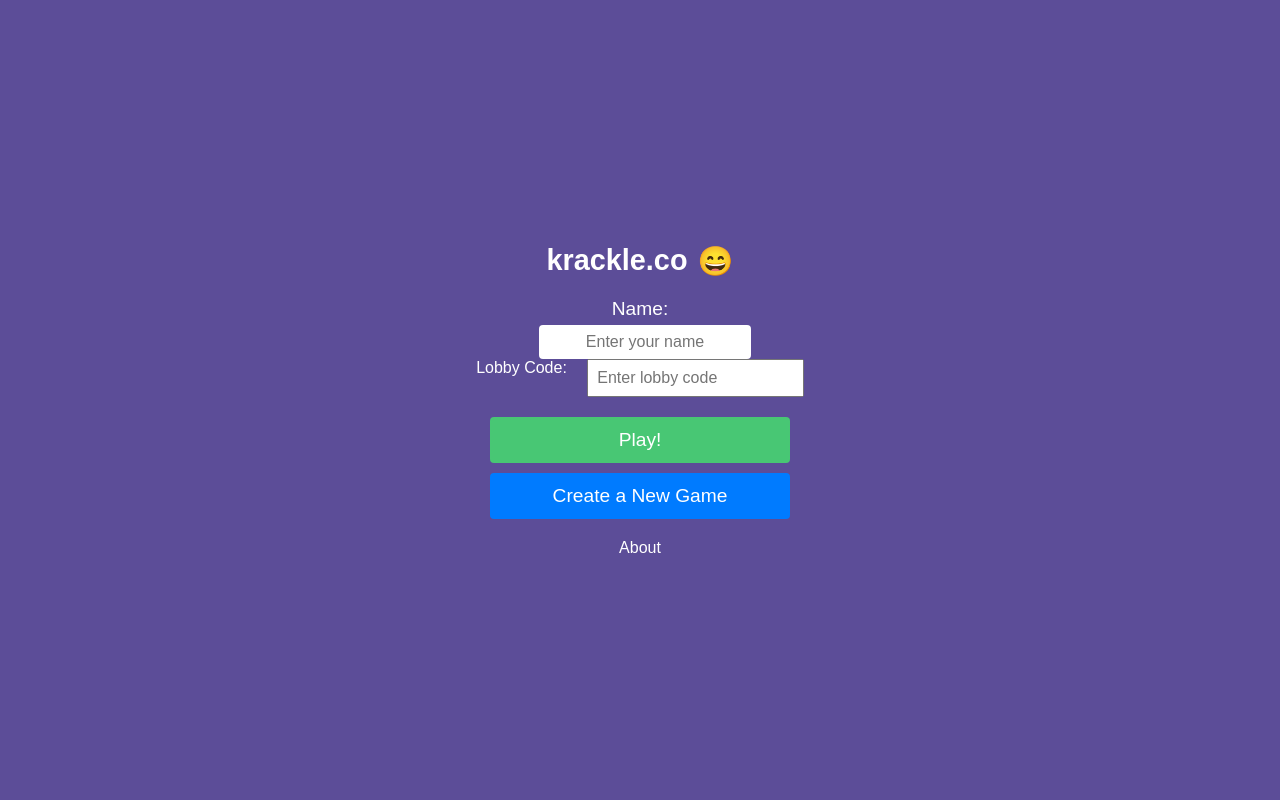
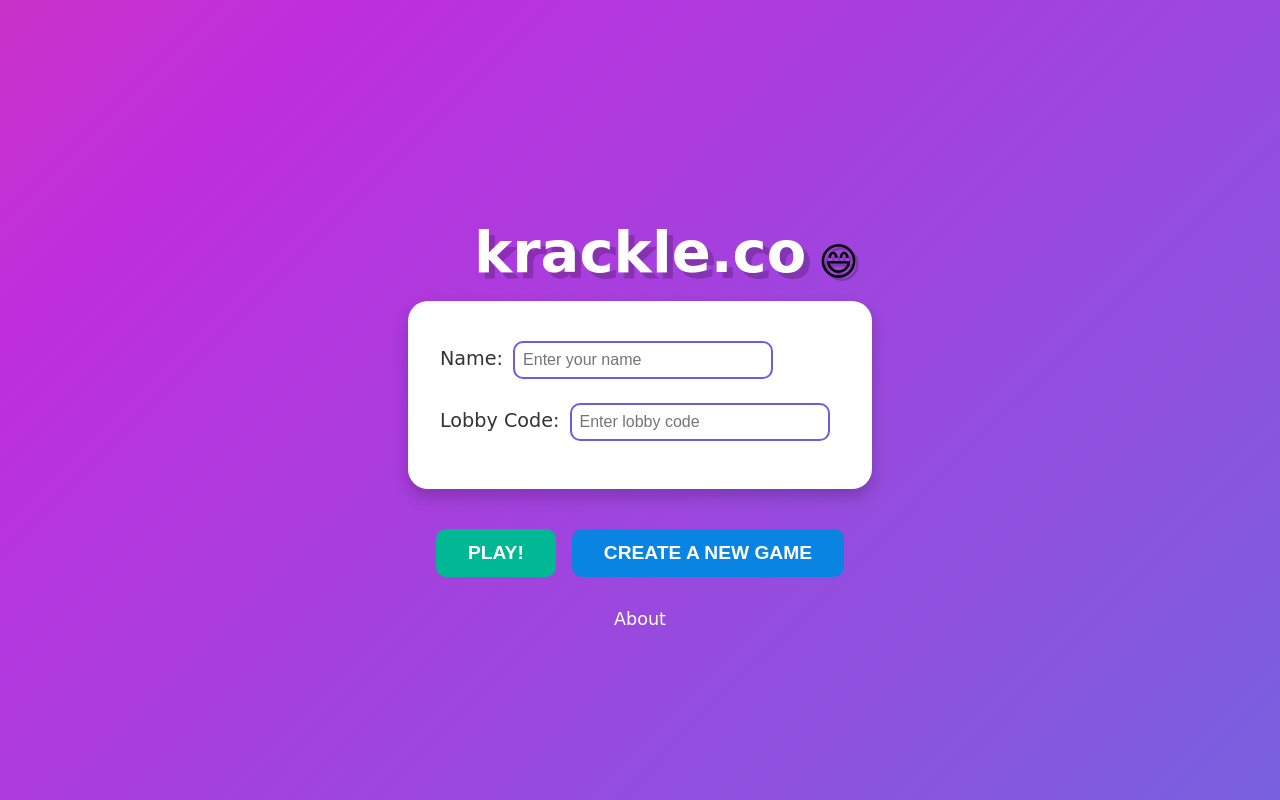
Before and after one commit to nelonmelons/krackle, a React (Create React App) app in the folder frontend/: page / in a window 1280 px wide. Built offline with nearby package versions, Linux system fonts and the light colour scheme; no server answers.

Commit message:
new home screen

```diff
--- a/frontend/src/Home.css
+++ b/frontend/src/Home.css
@@ -1,95 +1,166 @@
-/* Home.css */
+/* Keep the existing animations */
+@keyframes gradientAnimation {
+    0% {
+        background-position: 0% 50%;
+    }
+    50% {
+        background-position: 100% 50%;
+    }
+    100% {
+        background-position: 0% 50%;
+    }
+}
+
+@keyframes emojiSpin {
+    0% {
+        transform: scale(1.6) rotate(0deg);
+        text-shadow: 2px 2px 0px rgba(0, 0, 0, 0.2);
+    }
+    50% {
+        transform: scale(2.4) rotate(180deg);
+        text-shadow: 2px 2px 0px rgba(0, 0, 0, 0.2);
+    }
+    100% {
+        transform: scale(1.6) rotate(360deg);
+        text-shadow: 2px 2px 0px rgba(0, 0, 0, 0.2);
+    }
+}
 
 .home-container {
+    min-height: 100vh;
     display: flex;
     flex-direction: column;
     align-items: center;
     justify-content: center;
-    height: 100vh;
-    background-color: #5c4d98;
-    color: white;
-    font-family: 'Arial', sans-serif;
+    padding: 2rem;
+    background: linear-gradient(
+        -45deg,
+        #4834d4,    /* Darker purple */
+        #686de0,    /* Bright purple-blue */
+        #be2edd,    /* Vibrant pink-purple */
+        #ff4757
+    );
+    background-size: 300% 300%;
+    animation: gradientAnimation 8s ease infinite;
+    font-family: 'Comic Sans MS', cursive, sans-serif;
 }
 
-.game-title {
-    font-size: 100rem; /* Significantly larger font size for title */
-    margin-bottom: 30px;
-    color: white;
-    text-align: center;
+/* Flex center the title container */
+.title-container {
+    position: relative;
     display: flex;
     align-items: center;
     justify-content: center;
+    margin-bottom: 2rem; /* Adjusts spacing from the name-entry */
 }
 
-.emoji {
-    font-size: 7rem; /* Significantly larger font size for emoji */
-    margin-left: 20px;
+/* Center the title */
+.game-title {
+    scale: 2;
+    color: white;
+    font-size: 4rem;
+    margin: 0;
+    text-shadow: 3px 3px 0px rgba(0, 0, 0, 0.2);
 }
 
-.name-entry {
-    display: flex;
-    flex-direction: column;
-    align-items: center;
-    margin-top: 20px;
+/* Position the emoji independently */
+.title-emoji {
+    position: absolute;
+    right: -8rem; /* Adjust to move the emoji further right */
+    font-size: 1.5rem;
+    cursor: pointer;
+    text-shadow: 2px 2px 0px rgba(0, 0, 0, 0.2);
+    transform-origin: center center;
+    bottom: -0.45rem;
+    scale: 1.6;
 }
 
-.name-label {
-    font-size: 1.2rem;
-    display: flex;
-    flex-direction: column;
-    align-items: center;
+.title-emoji.spinning {
+    animation: emojiSpin 0.7s linear;
 }
 
-.name-input {
-    padding: 10px;
+/* Keep the rest of your styles */
+.name-entry {
+    background: white;
+    padding: 2rem;
+    border-radius: 20px;
+    box-shadow: 0 8px 16px rgba(0, 0, 0, 0.2);
+    width: 100%;
+    max-width: 400px;
+    margin-bottom: 1.5rem;
+}
+
+.name-label, .lobby-label {
+    display: block;
+    margin-bottom: 1rem;
     font-size: 1.2rem;
-    margin-top: 5px;
+    color: #333;
+}
+
+.name-input, .lobby-input {
     width: 100%;
-    max-width: 300px;
-    border: none;
-    border-radius: 4px;
-    text-align: center;
+    padding: 0.8rem;
+    margin-top: 0.5rem;
+    border: 2px solid #6c5ce7;
+    border-radius: 10px;
+    font-size: 1rem;
+    transition: border-color 0.3s ease;
+}
+
+.name-input:focus, .lobby-input:focus {
+    outline: none;
+    border-color: #a363d9;
 }
 
 .button-container {
     display: flex;
-    flex-direction: column;
-    gap: 10px;
-    margin-top: 20px;
-    width: 100%;
-    max-width: 300px;
+    gap: 1rem;
+    margin-top: 1rem;
 }
 
-.play-button,
+.play-button, .create-game-button {
+    padding: 0.8rem 2rem;
+    font-size: 1.2rem;
+    border: none;
+    border-radius: 10px;
+    cursor: pointer;
+    transition: transform 0.2s ease, box-shadow 0.2s ease;
+    font-weight: bold;
+    text-transform: uppercase;
+}
+
+.play-button {
+    background-color: #00b894;
+    color: white;
+}
+
 .create-game-button {
-    padding: 12px;
-    font-size: 1.2rem;
-    cursor: pointer;
+    background-color: #0984e3;
     color: white;
-    border: none;
-    border-radius: 4px;
+}
+
+.play-button:hover, .create-game-button:hover {
+    transform: translateY(-2px);
+    box-shadow: 0 5px 15px rgba(0, 0, 0, 0.2);
+}
+
+.error-message {
+    color: #d63031;
+    margin-top: 0.5rem;
     text-align: center;
 }
 
-.play-button {
-    background-color: #48c774;
-}
-
-.create-game-button {
-    background-color: #007bff;
-}
-
 .about-link {
-    margin-top: 20px;
-    font-size: 1rem;
-    text-align: center;
+    margin-top: 2rem;
 }
 
 .about-link a {
     color: white;
     text-decoration: none;
+    font-size: 1.1rem;
+    transition: opacity 0.2s ease;
 }
 
 .about-link a:hover {
-    text-decoration: underline;
+    opacity: 0.8;
 }
--- a/frontend/src/Home.js
+++ b/frontend/src/Home.js
@@ -13,6 +13,7 @@ const Home = () => {
     const [isLoading, setIsLoading] = useState(false);
     const navigate = useNavigate();
     const location = useLocation();
+    const [isSpinning, setIsSpinning] = useState(false);
 
     useEffect(() => {
         const params = new URLSearchParams(location.search);
@@ -76,6 +77,13 @@ const Home = () => {
         navigate('/admin?name=' + playerName); // Navigate to admin screen for game creation
     };
 
+    const handleEmojiClick = () => {
+        if (!isSpinning) {
+            setIsSpinning(true);
+            setTimeout(() => setIsSpinning(false), 700)
+        }
+    }
+
     // Render loading screen if in loading state
     if (isLoading) {
         return <Loading />;
@@ -83,7 +91,15 @@ const Home = () => {
 
     return (
         <div className="home-container">
-            <h1 className="game-title">krackle.co <span className="emoji">😄</span></h1>
+            <div className="title-container">
+                <h1 className="game-title">krackle.co</h1>
+                <span
+                    className={`title-emoji ${isSpinning ? 'spinning' : ''}`}
+                    onClick={handleEmojiClick}
+                >
+                    😄
+                </span>
+            </div>
             <div className="name-entry">
                 <label className="name-label">
                     Name:
```
